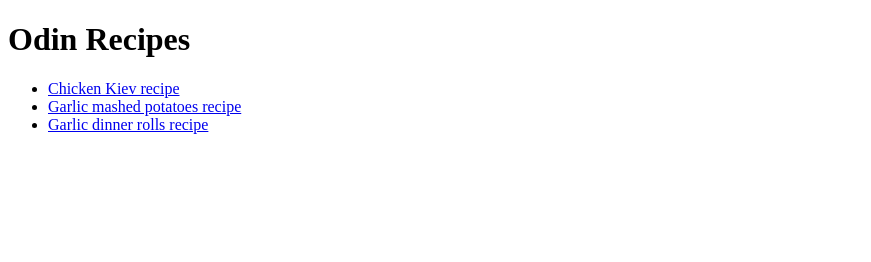
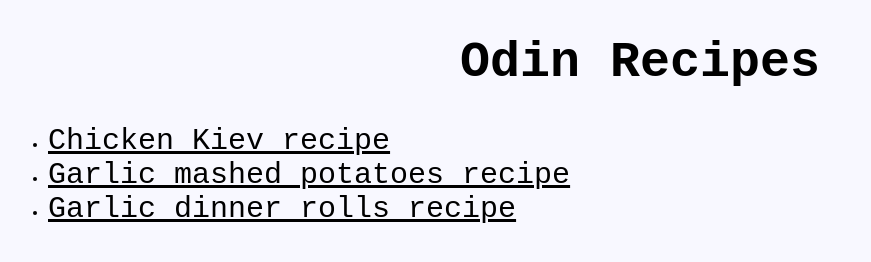
Before and after one commit to MyJourneyToTheStars666/odin-recipes, a plain HTML site: page index.html in a window 1280 px wide. Shown: the whole page, without its empty margins (0-871 px from the left). Drawn offline with Linux system fonts and the light colour scheme.

Commit message:
Add style to the front page

```diff
--- a/index.html
+++ b/index.html
@@ -3,13 +3,14 @@
 <head>
     <meta charset="UTF-8">
     <title>Recipes</title>
+    <link rel="stylesheet" href="styles.css">
 </head>
 <body>
-  <h1>Odin Recipes</h1>
+  <h1 class="title">Odin Recipes</h1>
   <ul>
-   <li> <a href="./recipes/kiev-kotlet.html">Chicken Kiev recipe</a> </li>
-   <li> <a href="./recipes/garlic-mashed-potatoes.html">Garlic mashed potatoes recipe</a> </li>
-   <li> <a href="./recipes/garlic-dinner-rolls.html">Garlic dinner rolls recipe</a> </li>
+   <li> <a class="recipe" href="./recipes/kiev-kotlet.html">Chicken Kiev recipe</a> </li>
+   <li> <a class="recipe" href="./recipes/garlic-mashed-potatoes.html">Garlic mashed potatoes recipe</a> </li>
+   <li> <a class="recipe" href="./recipes/garlic-dinner-rolls.html">Garlic dinner rolls recipe</a> </li>
   </ul>
 
 </body>
--- a/styles.css
+++ b/styles.css
@@ -0,0 +1,14 @@
+body{
+    background-color:ghostwhite;
+    font-family: 'Courier New', sans-serif;
+}
+
+.title{
+    text-align: center;
+    font-size: 50px;
+}
+
+.recipe{
+    color: black;
+    font-size: 30px;
+}
```
